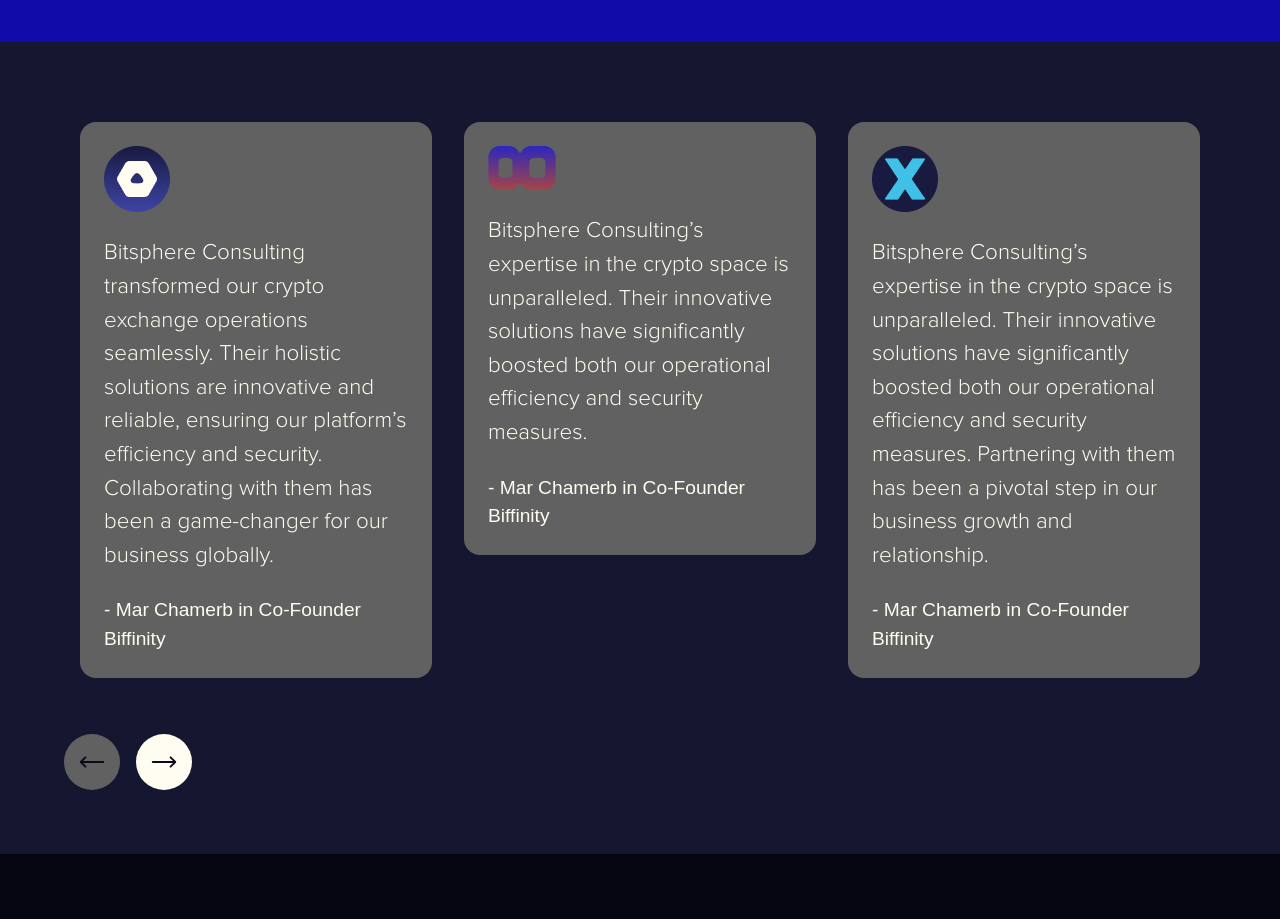
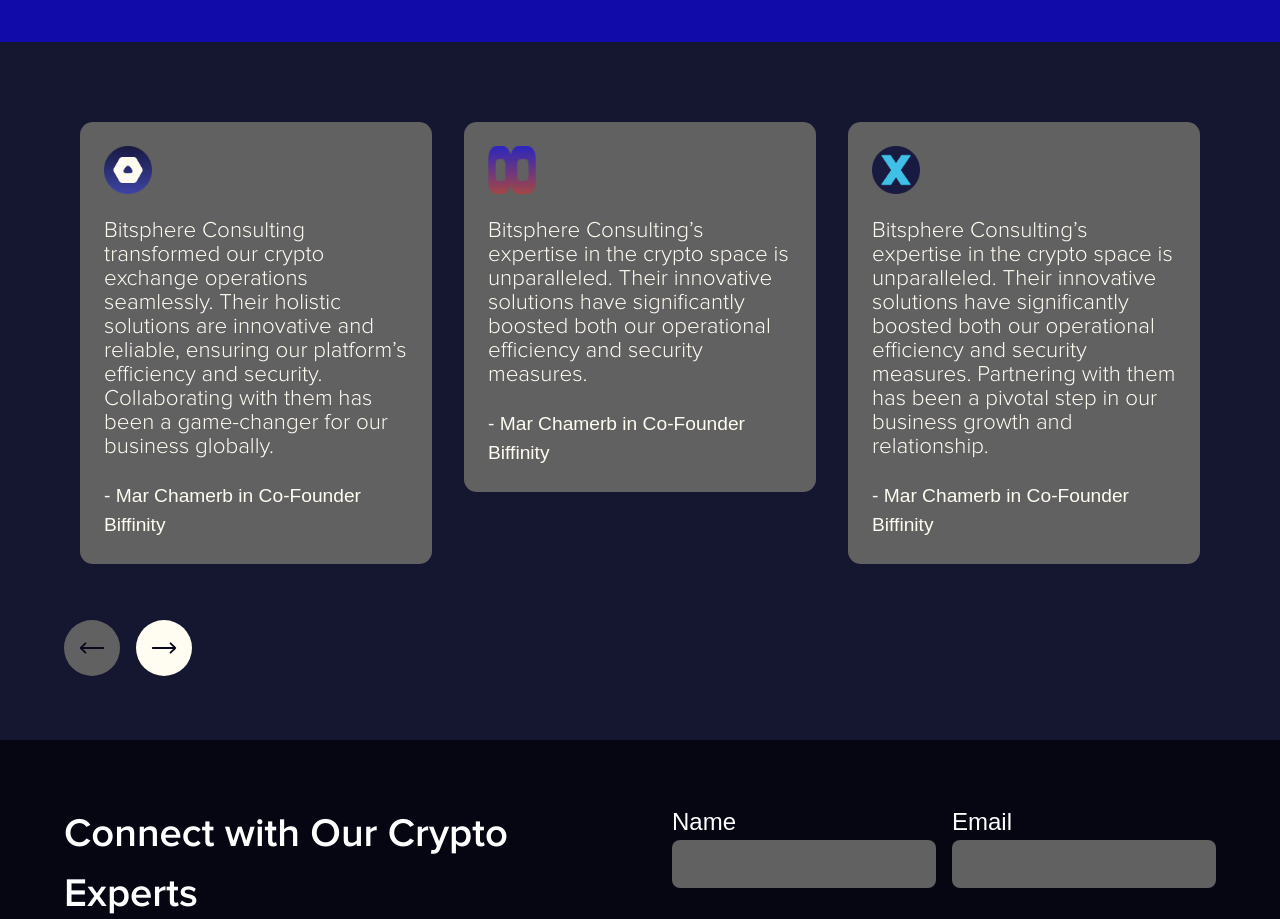
Before and after one commit to official-commandcodes/stevengoodluck, a React (Vite) app: page / in a window 1280 px wide. Shown: the part 4600-5519 px from the top of the page. Built offline with nearby package versions, Linux system fonts and the light colour scheme; a web font is replaced by a local one.

Commit message:
fix: fixing

```diff
--- a/src/ui/testimonial/TestimonialItem.jsx
+++ b/src/ui/testimonial/TestimonialItem.jsx
@@ -3,9 +3,9 @@ import PropTypes from "prop-types";
 function TestimonialItem({ children, image, testimonyBy }) {
   return (
     <div className="px-2 md:p-4 h-full flex items-stretch">
-      <div className="p-6 bg-customGray-100 rounded-[1rem]">
-        <img src={image} alt={testimonyBy} />
-        <div className="py-6 text-[1.4rem] font-light">{children}</div>
+      <div className="p-6 bg-customGray-100 rounded-[0.8rem]">
+        <img src={image} alt={testimonyBy} className="w-[3rem] h-[3rem]" />
+        <div className="py-6 text-[1rem] leading-[24px] md:text-[1.4rem] font-light">{children}</div>
         <span className="text-[1.2rem]">- {testimonyBy}</span>
       </div>
     </div>
```
